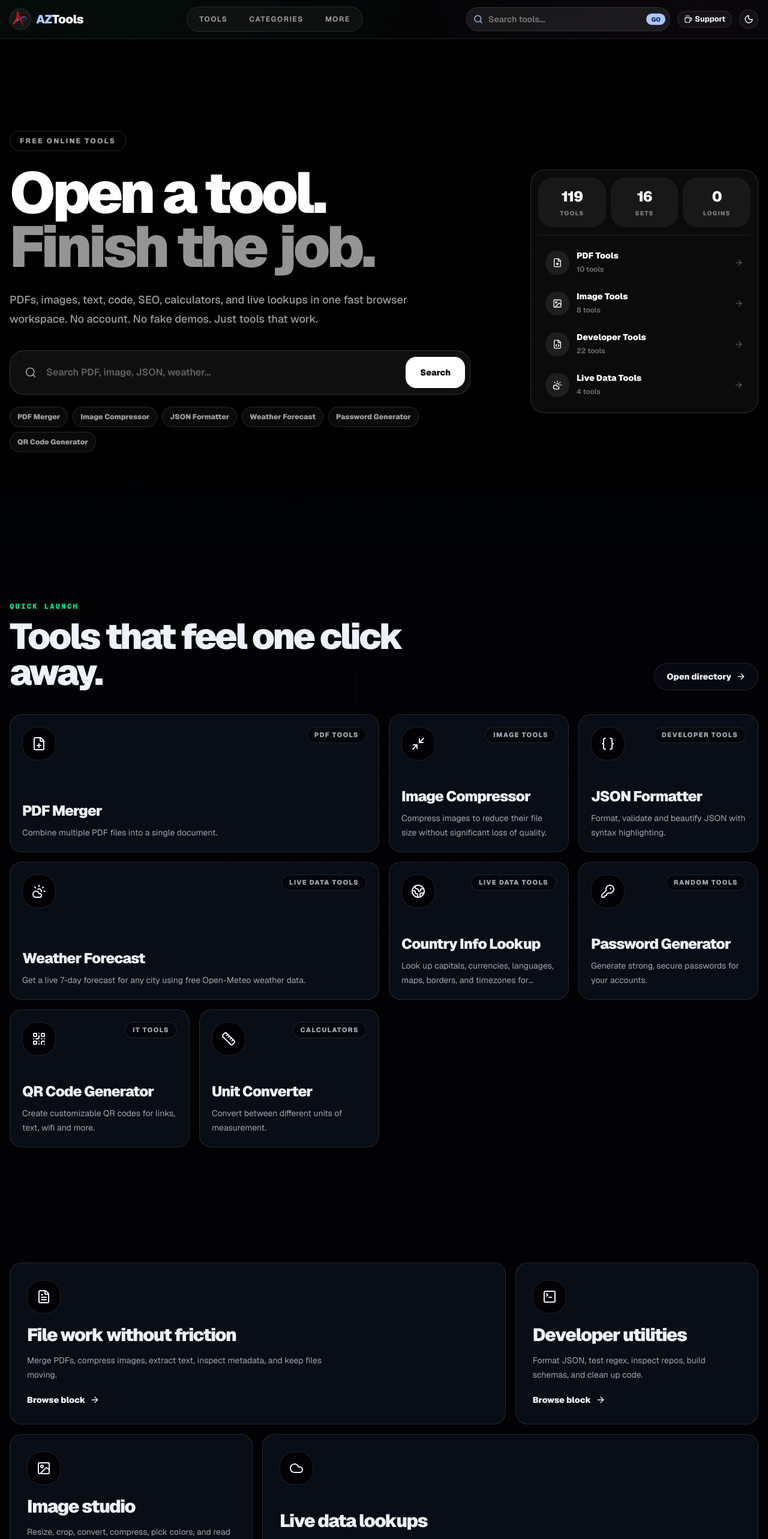
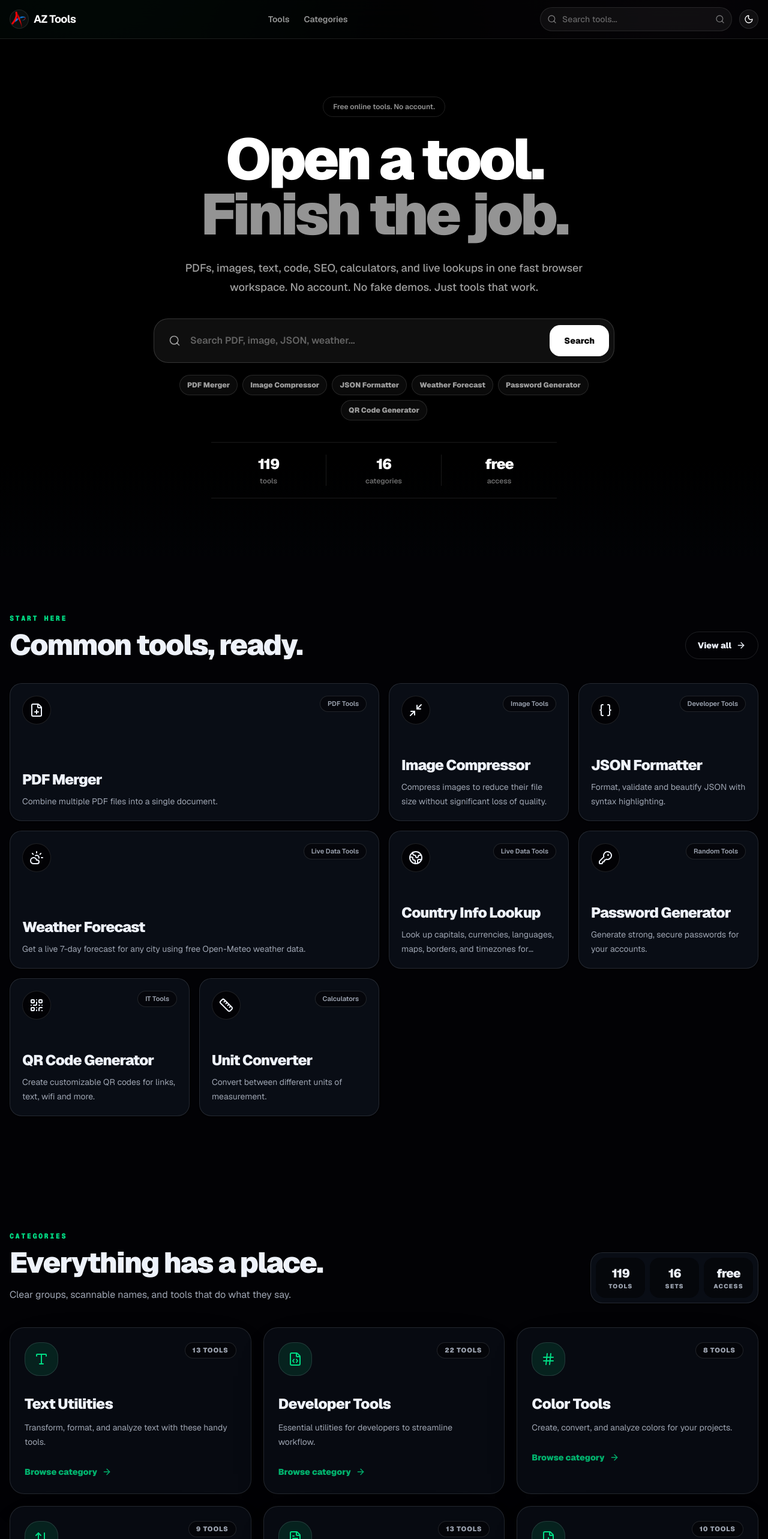
Before and after one commit to KshitijKoranne/aztools-next, a Next.js app: page / in a window 1280 px wide. Shown: the top 2566 px of the page at 60% size. Built offline with nearby package versions, Linux system fonts and the light colour scheme.

Commit message:
Reduce homepage design to essentials

```diff
--- a/src/app/page.tsx
+++ b/src/app/page.tsx
@@ -1,5 +1,5 @@
 import Link from "next/link";
-import { ArrowRight, BadgeCheck, Cloud, FileText, ImageIcon, TerminalSquare, WandSparkles } from "lucide-react";
+import { ArrowRight, BadgeCheck, WandSparkles } from "lucide-react";
 
 import { CategoryCard } from "@/components/category-card";
 import { HomeHero } from "@/components/home-hero";
@@ -25,37 +25,6 @@ function getFeaturedTools(): Tool[] {
   });
 }
 
-const bentoBlocks = [
-  {
-    title: "File work without friction",
-    description: "Merge PDFs, compress images, extract text, inspect metadata, and keep files moving.",
-    href: "/category/pdf-tools",
-    icon: FileText,
-    className: "lg:col-span-2",
-  },
-  {
-    title: "Developer utilities",
-    description: "Format JSON, test regex, inspect repos, build schemas, and clean up code.",
-    href: "/category/developer-tools",
-    icon: TerminalSquare,
-    className: "",
-  },
-  {
-    title: "Image studio",
-    description: "Resize, crop, convert, compress, pick colors, and read EXIF data.",
-    href: "/category/image-tools",
-    icon: ImageIcon,
-    className: "",
-  },
-  {
-    title: "Live data lookups",
-    description: "Weather, holidays, country info, GitHub repo stats, SSL, DNS, IP, and more.",
-    href: "/category/live-data-tools",
-    icon: Cloud,
-    className: "lg:col-span-2",
-  },
-];
-
 export default function Home() {
   const featuredTools = getFeaturedTools();
   const moreTools = tools.slice(0, 30);
@@ -79,21 +48,20 @@ export default function Home() {
 
       <HomeHero />
 
-      <section id="featured-tools" className="relative overflow-hidden bg-background px-4 py-16 md:py-24">
-        <div className="absolute inset-0 az-grid opacity-25" />
-        <div className="container relative mx-auto">
+      <section id="featured-tools" className="bg-background px-4 py-16 md:py-24">
+        <div className="container mx-auto">
           <div className="mb-10 flex flex-col gap-4 md:flex-row md:items-end md:justify-between">
             <div>
-              <div className="az-section-label mb-3">Quick launch</div>
-              <h2 className="max-w-3xl text-4xl font-black tracking-[-0.055em] md:text-6xl">
-                Tools that feel one click away.
+              <div className="az-section-label mb-3">Start here</div>
+              <h2 className="max-w-3xl text-3xl font-black tracking-[-0.04em] md:text-5xl">
+                Common tools, ready.
               </h2>
             </div>
             <Link
               href="/search"
-              className="inline-flex w-fit items-center gap-2 rounded-full border bg-card/70 px-5 py-3 text-sm font-black text-foreground shadow-sm backdrop-blur transition-colors hover:bg-primary hover:text-primary-foreground"
+              className="inline-flex w-fit items-center gap-2 rounded-full border px-5 py-3 text-sm font-black text-foreground transition-colors hover:bg-foreground hover:text-background"
             >
-              Open directory <ArrowRight className="h-4 w-4" />
+              View all <ArrowRight className="h-4 w-4" />
             </Link>
           </div>
 
@@ -110,10 +78,10 @@ export default function Home() {
                 >
                   <div className="relative z-10 flex h-full flex-col">
                     <div className="flex items-start justify-between gap-4">
-                      <div className="flex h-14 w-14 items-center justify-center rounded-2xl border bg-background text-foreground">
+                      <div className="flex h-12 w-12 items-center justify-center rounded-2xl border bg-background text-foreground">
                         <Icon className="h-6 w-6" />
                       </div>
-                      <span className="rounded-full border bg-background/55 px-3 py-1 text-[11px] font-black uppercase tracking-[0.12em] text-muted-foreground">
+                      <span className="rounded-full border bg-background/55 px-3 py-1 text-[11px] font-semibold text-muted-foreground">
                         {category?.name ?? "Tool"}
                       </span>
                     </div>
@@ -129,42 +97,19 @@ export default function Home() {
         </div>
       </section>
 
-      <section className="relative bg-background px-4 py-16 md:py-24">
-        <div className="container mx-auto">
-          <div className="grid gap-4 lg:grid-cols-3">
-            {bentoBlocks.map(({ title, description, href, icon: Icon, className }) => (
-              <Link key={title} href={href} className={`group relative min-h-[270px] overflow-hidden rounded-[1.25rem] border bg-card p-7 shadow-sm transition-all duration-300 hover:-translate-y-1 hover:border-foreground/30 ${className}`}>
-                <div className="relative z-10 flex h-full flex-col">
-                  <div className="flex h-14 w-14 items-center justify-center rounded-2xl border bg-background text-foreground">
-                    <Icon className="h-6 w-6" />
-                  </div>
-                  <div className="mt-auto">
-                    <h3 className="max-w-md text-3xl font-black tracking-[-0.05em]">{title}</h3>
-                    <p className="mt-3 max-w-lg text-sm leading-6 text-muted-foreground">{description}</p>
-                    <span className="mt-5 inline-flex items-center gap-2 text-sm font-black text-foreground">
-                      Browse block <ArrowRight className="h-4 w-4 transition-transform group-hover:translate-x-1" />
-                    </span>
-                  </div>
-                </div>
-              </Link>
-            ))}
-          </div>
-        </div>
-      </section>
-
       <section id="categories" className="bg-background px-4 py-16 md:py-24">
         <div className="container mx-auto">
           <div className="mb-10 flex flex-col gap-4 md:flex-row md:items-end md:justify-between">
             <div>
-              <div className="az-section-label mb-3">The map</div>
-              <h2 className="max-w-3xl text-4xl font-black tracking-[-0.055em] md:text-6xl">
-                A whole workshop, organized.
+              <div className="az-section-label mb-3">Categories</div>
+              <h2 className="max-w-3xl text-3xl font-black tracking-[-0.04em] md:text-5xl">
+                Everything has a place.
               </h2>
               <p className="mt-4 max-w-2xl text-base leading-7 text-muted-foreground">
-                Categories are built for repeated use: clear names, scannable cards, and tools that actually do the job.
+                Clear groups, scannable names, and tools that do what they say.
               </p>
             </div>
-            <div className="grid grid-cols-3 gap-2 rounded-[1.5rem] border bg-card/64 p-2 shadow-sm backdrop-blur">
+            <div className="grid grid-cols-3 gap-2 rounded-[1.25rem] border bg-card p-2 shadow-sm">
               {[
                 [String(tools.length), "tools"],
                 [String(categories.length), "sets"],
@@ -196,8 +141,8 @@ export default function Home() {
       <section id="more-tools" className="bg-background px-4 py-16 md:py-24">
         <div className="container mx-auto">
           <div className="mb-10">
-            <div className="az-section-label mb-3">Tool wall</div>
-            <h2 className="text-4xl font-black tracking-[-0.055em] md:text-6xl">Bookmark bait.</h2>
+            <div className="az-section-label mb-3">More tools</div>
+            <h2 className="text-3xl font-black tracking-[-0.04em] md:text-5xl">Useful extras.</h2>
           </div>
 
           <div className="grid grid-cols-1 gap-3 sm:grid-cols-2 lg:grid-cols-5">
@@ -207,8 +152,8 @@ export default function Home() {
                 <Link
                   key={tool.id}
                   href={tool.path}
-                className="group rounded-[1.25rem] border bg-card p-4 shadow-sm transition-all duration-300 hover:-translate-y-1 hover:border-foreground/30"
-              >
+                  className="group rounded-[1.25rem] border bg-card p-4 shadow-sm transition-all duration-300 hover:-translate-y-1 hover:border-foreground/30"
+                >
                   <div className="mb-5 flex h-11 w-11 items-center justify-center rounded-2xl border bg-background text-foreground">
                     <Icon className="h-4 w-4" />
                   </div>
@@ -226,7 +171,7 @@ export default function Home() {
                   <WandSparkles className="h-3.5 w-3.5" />
                   Made for return visits
                 </div>
-                <h2 className="max-w-3xl text-4xl font-black tracking-[-0.055em] md:text-6xl">One tab. Dozens of useful outcomes.</h2>
+                <h2 className="max-w-3xl text-3xl font-black tracking-[-0.04em] md:text-5xl">One tab. Many small wins.</h2>
                 <p className="mt-4 max-w-2xl text-base leading-7 text-muted-foreground">
                   Keep AZ Tools close for file fixes, content work, developer chores, live lookups, and everyday calculations.
                 </p>
--- a/src/components/header.tsx
+++ b/src/components/header.tsx
@@ -4,7 +4,7 @@ import { useEffect, useMemo, useRef, useState } from "react";
 import Link from "next/link";
 import Image from "next/image";
 import { useRouter } from "next/navigation";
-import { Search, Menu, Coffee } from "lucide-react";
+import { Search, Menu } from "lucide-react";
 
 import { Button } from "@/components/ui/button";
 import { ThemeToggle } from "@/components/theme-toggle";
@@ -15,7 +15,6 @@ import { MobileNav } from "@/components/mobile-nav";
 const navLinks = [
   { label: "Tools", href: "/#featured-tools" },
   { label: "Categories", href: "/#categories" },
-  { label: "More", href: "/#more-tools" },
 ];
 
 export function Header() {
@@ -68,13 +67,13 @@ export function Header() {
 
   return (
     <header
-      className={`sticky top-0 z-50 w-full border-b border-white/10 bg-[#050505]/78 text-white backdrop-blur-2xl transition-shadow duration-200 ${
-        isScrolled ? "shadow-[0_18px_70px_-54px_rgba(0,0,0,1)]" : ""
+      className={`sticky top-0 z-50 w-full border-b border-white/10 bg-black/82 text-white backdrop-blur-xl transition-shadow duration-200 ${
+        isScrolled ? "shadow-sm" : ""
       }`}
     >
       <div className="container mx-auto flex h-16 items-center justify-between gap-4 px-4">
-        <Link href="/" className="group flex shrink-0 items-center gap-2 text-xl font-black tracking-[-0.03em] text-white">
-          <span className="relative flex h-9 w-9 items-center justify-center overflow-hidden rounded-2xl border border-white/10 bg-white/[0.06] shadow-[0_16px_52px_-34px_rgba(173,198,255,0.9)]">
+        <Link href="/" className="group flex shrink-0 items-center gap-2 text-lg font-bold tracking-[-0.03em] text-white">
+          <span className="relative flex h-8 w-8 items-center justify-center overflow-hidden rounded-xl border border-white/10 bg-white/[0.04]">
             <Image
               src="/favicon-32x32.png"
               alt="AZ Tools Logo"
@@ -84,18 +83,15 @@ export function Header() {
               priority
             />
           </span>
-          <span>
-            <span className="text-[#adc6ff]">AZ</span>
-            <span>Tools</span>
-          </span>
+          <span>AZ Tools</span>
         </Link>
 
-        <nav className="hidden items-center gap-1 rounded-full border border-white/10 bg-white/[0.045] p-1 lg:flex">
+        <nav className="hidden items-center gap-6 lg:flex">
           {navLinks.map((link) => (
             <Link
               key={link.href}
               href={link.href}
-              className="rounded-full px-4 py-2 text-xs font-bold uppercase tracking-[0.12em] text-white/58 transition-colors hover:bg-white/[0.08] hover:text-white"
+              className="text-sm font-semibold text-white/58 transition-colors hover:text-white"
             >
               {link.label}
             </Link>
@@ -108,17 +104,17 @@ export function Header() {
               <input
                 type="search"
                 placeholder="Search tools..."
-                className="h-10 w-full rounded-full border border-white/10 bg-white/[0.08] px-9 py-2 text-sm font-semibold text-white shadow-inner placeholder:text-white/42 focus-visible:outline-none focus-visible:ring-2 focus-visible:ring-[#adc6ff]/70 md:w-[230px] xl:w-[340px]"
+                className="h-10 w-full rounded-full border border-white/10 bg-white/[0.045] px-9 py-2 text-sm font-medium text-white placeholder:text-white/36 focus-visible:outline-none focus-visible:ring-2 focus-visible:ring-white/20 md:w-[230px] xl:w-[320px]"
                 value={searchQuery}
                 onChange={(e) => setSearchQuery(e.target.value)}
               />
-              <Search className="absolute left-3 top-1/2 h-4 w-4 -translate-y-1/2 text-[#adc6ff]" />
+              <Search className="absolute left-3 top-1/2 h-4 w-4 -translate-y-1/2 text-white/44" />
               <button
                 type="submit"
                 aria-label="Search"
-                className="absolute right-2 top-1/2 -translate-y-1/2 rounded-full bg-[#adc6ff] px-2 py-0.5 text-[10px] font-black text-[#002e69]"
+                className="absolute right-3 top-1/2 -translate-y-1/2 text-white/42 transition-colors hover:text-white"
               >
-                GO
+                <Search className="h-4 w-4" />
               </button>
 
               {isSearching && searchResults.length > 0 && (
@@ -130,14 +126,14 @@ export function Header() {
                       className="group w-full rounded-xl px-3 py-2 text-left transition-colors hover:bg-white/10"
                       onClick={() => handleSearchItemClick(tool.path)}
                     >
-                      <div className="font-bold text-white group-hover:text-[#adc6ff]">{tool.name}</div>
+                      <div className="font-bold text-white">{tool.name}</div>
                       <div className="mt-0.5 line-clamp-1 text-xs text-white/48">{tool.description}</div>
                     </button>
                   ))}
                   {totalResults > 10 && (
                     <button
                       type="button"
-                      className="mt-2 w-full rounded-full bg-[#adc6ff] px-4 py-3 text-center text-sm font-black text-[#002e69] transition-colors hover:bg-white"
+                      className="mt-2 w-full rounded-full bg-white px-4 py-3 text-center text-sm font-black text-black transition-opacity hover:opacity-85"
                       onClick={() => {
                         router.push(`/search?q=${encodeURIComponent(searchQuery)}`);
                         setSearchQuery("");
@@ -150,13 +146,6 @@ export function Header() {
               )}
             </form>
           </div>
-
-          <a href="https://www.buymeacoffee.com/kshitijkorz" target="_blank" rel="noopener noreferrer" className="hidden xl:flex">
-            <Button variant="outline" size="sm" className="gap-1 rounded-full border-white/10 bg-white/[0.06] font-bold text-white hover:bg-white/12 hover:text-white">
-              <Coffee className="h-4 w-4" />
-              <span>Support</span>
-            </Button>
-          </a>
 
           <ThemeToggle />
 
--- a/src/components/home-hero.tsx
+++ b/src/components/home-hero.tsx
@@ -2,7 +2,6 @@
 
 import { useEffect, useMemo, useRef, useState } from "react";
 import { useRouter } from "next/navigation";
-import Link from "next/link";
 import { motion } from "framer-motion";
 import { ArrowRight, Command, Search } from "lucide-react";
 
@@ -17,8 +16,6 @@ const featuredIds = [
   "qr-code-generator",
 ];
 
-const categoryIds = ["pdf-tools", "image-tools", "developer-tools", "live-data-tools"];
-
 export function HomeHero() {
   const [searchQuery, setSearchQuery] = useState("");
   const searchRef = useRef<HTMLFormElement | null>(null);
@@ -29,16 +26,6 @@ export function HomeHero() {
       featuredIds.flatMap((id) => {
         const tool = tools.find((item) => item.id === id);
         return tool ? [tool] : [];
-      }),
-    []
-  );
-
-  const keyCategories = useMemo(
-    () =>
-      categoryIds.flatMap((id) => {
-        const category = categories.find((item) => item.id === id);
-        if (!category) return [];
-        return [{ ...category, count: tools.filter((tool) => tool.category === category.id).length }];
       }),
     []
   );
@@ -87,26 +74,25 @@ export function HomeHero() {
 
   return (
     <section className="relative isolate overflow-hidden bg-black text-white">
-      <div className="absolute inset-0 bg-[linear-gradient(to_right,rgba(255,255,255,0.055)_1px,transparent_1px),linear-gradient(to_bottom,rgba(255,255,255,0.055)_1px,transparent_1px)] bg-[size:72px_72px] opacity-35" />
       <div className="absolute inset-x-0 bottom-0 h-40 bg-gradient-to-b from-transparent to-background" />
 
       <div className="container relative z-10 mx-auto px-4 py-16 md:py-24">
-        <div className="grid min-h-[650px] items-center gap-12 lg:grid-cols-[minmax(0,1fr)_380px]">
-          <div className="max-w-4xl">
+        <div className="flex min-h-[610px] items-center">
+          <div className="mx-auto max-w-4xl text-center">
             <motion.div
               initial={{ opacity: 0, y: 16 }}
               animate={{ opacity: 1, y: 0 }}
               transition={{ duration: 0.45 }}
-              className="mb-6 inline-flex rounded-full border border-white/14 px-4 py-2 text-xs font-black uppercase tracking-[0.18em] text-white/60"
+              className="mb-6 inline-flex rounded-full border border-white/12 px-4 py-2 text-xs font-semibold text-white/58"
             >
-              Free online tools
+              Free online tools. No account.
             </motion.div>
 
             <motion.h1
               initial={{ opacity: 0, y: 16 }}
               animate={{ opacity: 1, y: 0 }}
               transition={{ delay: 0.06, duration: 0.45 }}
-              className="max-w-4xl text-balance text-5xl font-black leading-[0.94] tracking-[-0.055em] md:text-7xl lg:text-8xl"
+              className="mx-auto max-w-4xl text-balance text-5xl font-black leading-[0.96] tracking-[-0.052em] md:text-7xl lg:text-8xl"
             >
               Open a tool.
               <span className="block text-white/58">Finish the job.</span>
@@ -116,7 +102,7 @@ export function HomeHero() {
               initial={{ opacity: 0, y: 16 }}
               animate={{ opacity: 1, y: 0 }}
               transition={{ delay: 0.12, duration: 0.45 }}
-              className="mt-7 max-w-2xl text-base font-medium leading-8 text-white/62 md:text-lg"
+              className="mx-auto mt-7 max-w-2xl text-base font-medium leading-8 text-white/62 md:text-lg"
             >
               PDFs, images, text, code, SEO, calculators, and live lookups in one fast browser workspace.
               No account. No fake demos. Just tools that work.
@@ -128,7 +114,7 @@ export function HomeHero() {
               initial={{ opacity: 0, y: 18 }}
               animate={{ opacity: 1, y: 0 }}
               transition={{ delay: 0.18, duration: 0.45 }}
-              className="relative z-30 mt-9 w-full max-w-3xl"
+              className="relative z-30 mx-auto mt-9 w-full max-w-3xl"
             >
               <div className="flex items-center rounded-[1.5rem] border border-white/16 bg-white/[0.06] p-2 shadow-[0_40px_120px_-80px_rgba(255,255,255,0.55)] backdrop-blur-xl transition-colors focus-within:border-white/40">
                 <Search className="ml-4 h-5 w-5 shrink-0 text-white/58" />
@@ -193,7 +179,7 @@ export function HomeHero() {
               initial={{ opacity: 0, y: 14 }}
               animate={{ opacity: 1, y: 0 }}
               transition={{ delay: 0.24, duration: 0.45 }}
-              className="mt-5 flex max-w-3xl flex-wrap gap-2"
+              className="mx-auto mt-5 flex max-w-3xl flex-wrap justify-center gap-2"
             >
               {featuredTools.map((tool) => (
                 <button
@@ -206,50 +192,25 @@ export function HomeHero() {
                 </button>
               ))}
             </motion.div>
-          </div>
 
-          <motion.div
-            initial={{ opacity: 0, y: 18 }}
-            animate={{ opacity: 1, y: 0 }}
-            transition={{ delay: 0.18, duration: 0.45 }}
-            className="rounded-[1.5rem] border border-white/14 bg-white/[0.045] p-3 backdrop-blur-xl"
-          >
-            <div className="grid grid-cols-3 gap-2 border-b border-white/10 pb-3">
+            <motion.div
+              initial={{ opacity: 0, y: 14 }}
+              animate={{ opacity: 1, y: 0 }}
+              transition={{ delay: 0.3, duration: 0.45 }}
+              className="mx-auto mt-9 grid max-w-xl grid-cols-3 divide-x divide-white/10 border-y border-white/10 py-5"
+            >
               {[
                 [String(tools.length), "tools"],
-                [String(categories.length), "sets"],
-                ["0", "logins"],
+                [String(categories.length), "categories"],
+                ["free", "access"],
               ].map(([value, label]) => (
-                <div key={label} className="rounded-2xl bg-white/[0.055] px-3 py-4 text-center">
+                <div key={label} className="px-4">
                   <div className="text-2xl font-black tracking-[-0.04em]">{value}</div>
-                  <div className="mt-1 text-[10px] font-black uppercase tracking-[0.12em] text-white/42">{label}</div>
+                  <div className="mt-1 text-xs font-semibold text-white/42">{label}</div>
                 </div>
               ))}
-            </div>
-
-            <div className="pt-3">
-              {keyCategories.map((category) => {
-                const Icon = category.icon;
-
-                return (
-                  <Link
-                    key={category.id}
-                    href={`/category/${category.id}`}
-                    className="group grid grid-cols-[auto_1fr_auto] items-center gap-3 rounded-2xl px-3 py-3 transition-colors hover:bg-white/[0.08]"
-                  >
-                    <span className="flex h-10 w-10 items-center justify-center rounded-xl bg-white/[0.08] text-white">
-                      <Icon className="h-4 w-4" />
-                    </span>
-                    <span>
-                      <span className="block text-sm font-black">{category.name}</span>
-                      <span className="text-xs font-semibold text-white/42">{category.count} tools</span>
-                    </span>
-                    <ArrowRight className="h-4 w-4 text-white/26 transition-transform group-hover:translate-x-1 group-hover:text-white" />
-                  </Link>
-                );
-              })}
-            </div>
-          </motion.div>
+            </motion.div>
+          </div>
         </div>
       </div>
     </section>
```
